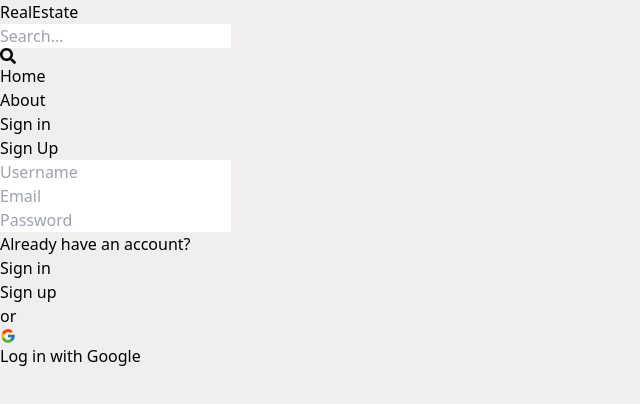
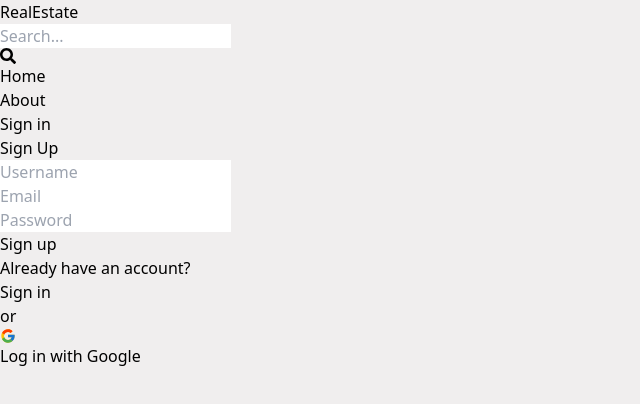
Before and after one commit to SagarWagdare/Real-Estate, a React (Vite) app in the folder client/: page /sign-up in a window 1280 px wide. Shown: the top 404 px of the page, without its empty margins (0-640 px from the left). Built offline with nearby package versions, Linux system fonts and the light colour scheme.

Commit message:
complete sign up page functionality

```diff
--- a/client/package.json
+++ b/client/package.json
@@ -10,6 +10,7 @@
     "preview": "vite preview"
   },
   "dependencies": {
+    "axios": "^1.6.7",
     "react": "^18.2.0",
     "react-dom": "^18.2.0",
     "react-icons": "^5.0.1",
--- a/client/src/pages/SignUp.jsx
+++ b/client/src/pages/SignUp.jsx
@@ -1,7 +1,34 @@
-import React from "react";
-import {Link} from "react-router-dom"
+import React, { useState } from "react";
+import { Link, useNavigate } from "react-router-dom";
 import { FcGoogle } from "react-icons/fc";
+import axios from "axios";
 const SignUp = () => {
+  const navigate = useNavigate();
+  const [formData, setFormData] = useState({});
+  const [error, setError] = useState(null);
+  const [loading, setLoading] = useState(false);
+  const handleChange = (e) => {
+    setFormData({
+      ...formData,
+      [e.target.id]: e.target.value,
+    });
+  };
+
+  const handleSubmit = async (e) => {
+    e.preventDefault();
+    setLoading(true);
+    axios
+      .post("/api/auth/signup", formData)
+      .then((res) => {
+        setLoading(false);
+        navigate("/sign-in");
+      })
+      .catch((err) => {
+        setError(err?.response?.data?.message);
+        setLoading(false);
+      });
+  };
+  console.log(formData);
   return (
     <div className="flex min-h-full flex-1 flex-col justify-center px-6 py-5 lg:px-8">
       <div className="sm:mx-auto sm:w-full sm:max-w-sm">
@@ -11,15 +38,16 @@ const SignUp = () => {
       </div>
 
       <div className="mt-10 sm:mx-auto sm:w-full sm:max-w-sm">
-        <form className="space-y-6" action="#" method="POST">
+        <form className="space-y-6" onSubmit={handleSubmit} method="POST">
           <div>
             <div className="mt-2">
               <input
-                id="email"
-                name="email"
-                type="email"
+                id="username"
+                name="username"
+                type="text"
                 placeholder="Username"
                 autoComplete="name"
+                onChange={handleChange}
                 required
                 className="outline-none p-2 block w-full rounded-md  py-1.5 text-gray-900 shadow-sm ring-1 ring-inset ring-gray-300 placeholder:text-gray-400 focus:ring-2 focus:ring-inset focus:ring-indigo-600 sm:text-sm sm:leading-6"
               />
@@ -33,6 +61,7 @@ const SignUp = () => {
                 type="email"
                 autoComplete="email"
                 placeholder="Email"
+                onChange={handleChange}
                 required
                 className="p-2 block w-full rounded-md  py-1.5 text-gray-900 shadow-sm ring-1 ring-inset ring-gray-300 placeholder:text-gray-400 focus:ring-2 focus:ring-inset focus:ring-indigo-600 sm:text-sm sm:leading-6"
               />
@@ -48,6 +77,7 @@ const SignUp = () => {
                 type="password"
                 autoComplete="current-password"
                 placeholder="Password"
+                onChange={handleChange}
                 required
                 className="p-2 block w-full rounded-md  py-1.5 text-gray-900 shadow-sm ring-1 ring-inset ring-gray-300 placeholder:text-gray-400 focus:ring-2 focus:ring-inset focus:ring-indigo-600 sm:text-sm sm:leading-6"
               />
@@ -57,28 +87,29 @@ const SignUp = () => {
               Forgot password?
             </a>
           </div> */}
-            <div className="text-sm pt-1 flex gap-1">
-              <p>Already have an account?</p>
-              <Link to="/sign-in" className="text-blue-800 font-semibold">Sign in</Link>
-            </div>
           </div>
-
+          <span className="text-red-600 p-2">{error}</span>
           <div>
             <button
               type="submit"
               className="flex w-full justify-center rounded-md bg-indigo-600 px-3 py-1.5 text-sm font-semibold leading-6 text-white shadow-sm hover:bg-indigo-500 focus-visible:outline focus-visible:outline-2 focus-visible:outline-offset-2 focus-visible:outline-indigo-600"
             >
-              Sign up
+              {loading ? "Loading..." : "Sign up"}
             </button>
+          </div>
+          <div className="text-sm pt-1 flex gap-1">
+            <p>Already have an account?</p>
+            <Link to="/sign-in" className="text-blue-800 font-semibold">
+              Sign in
+            </Link>
           </div>
           <span className="flex justify-center  items-center">or</span>
           <div className="">
-
             <button
               type="submit"
               className="flex w-full items-center gap-1 justify-center rounded-md bg-white text-black px-3 py-1.5 text-sm font-semibold leading-6 shadow-sm hover:bg-gray-300 focus-visible:outline focus-visible:outline-2 focus-visible:outline-offset-2 focus-visible:outline-indigo-600"
             >
-               <FcGoogle/>
+              <FcGoogle />
               Log in with Google
             </button>
           </div>
--- a/client/vite.config.js
+++ b/client/vite.config.js
@@ -1,7 +1,12 @@
-import { defineConfig } from 'vite'
-import react from '@vitejs/plugin-react-swc'
+import { defineConfig } from "vite";
+import react from "@vitejs/plugin-react-swc";
 
 // https://vitejs.dev/config/
 export default defineConfig({
+  server: {
+    proxy: {
+      "/api": { target: "http://localhost:5000", secure: false },
+    },
+  },
   plugins: [react()],
-})
+});
```
Also changed, not shown: 1 other file (tests, documents, lock files or other folders).
